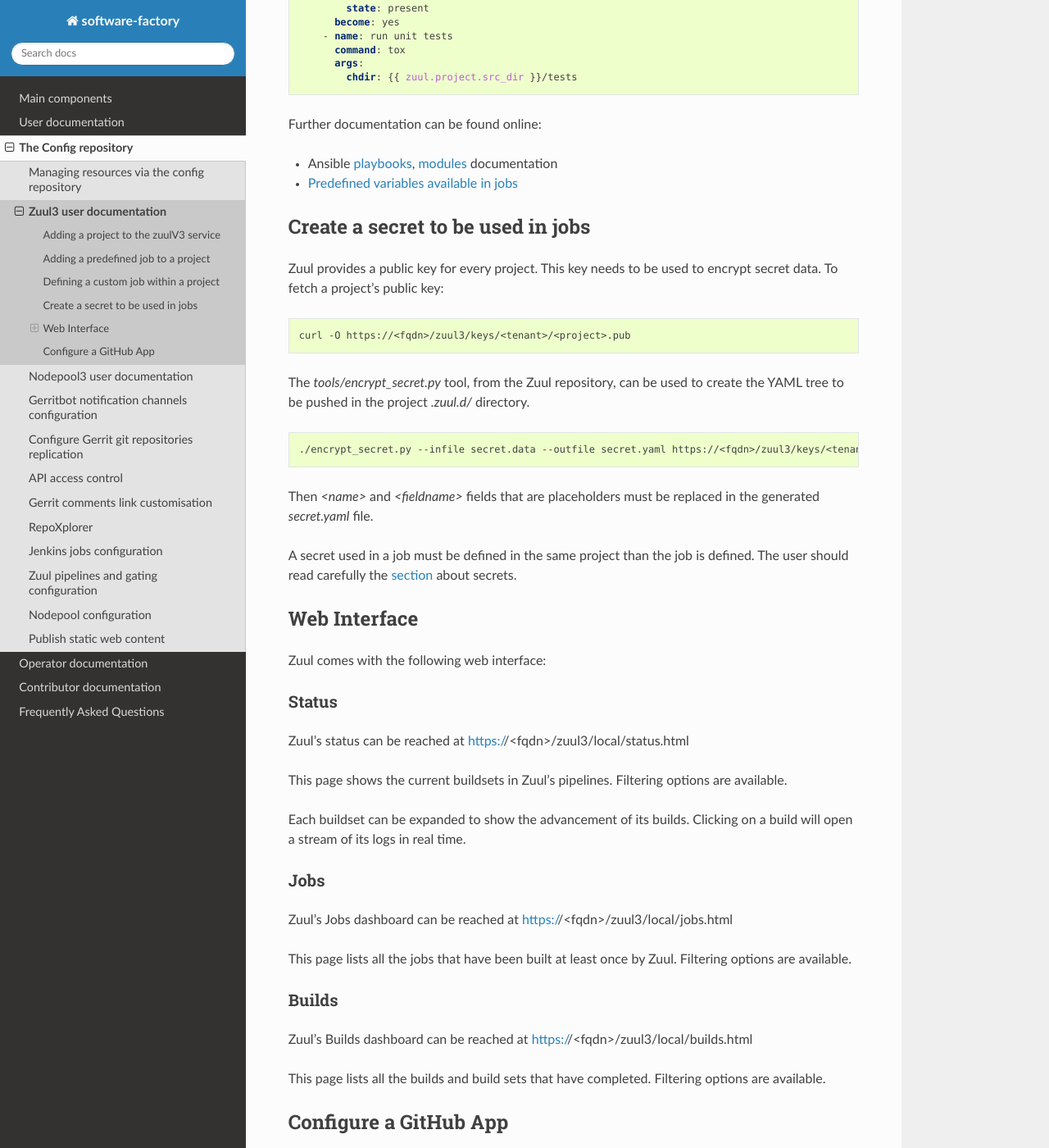
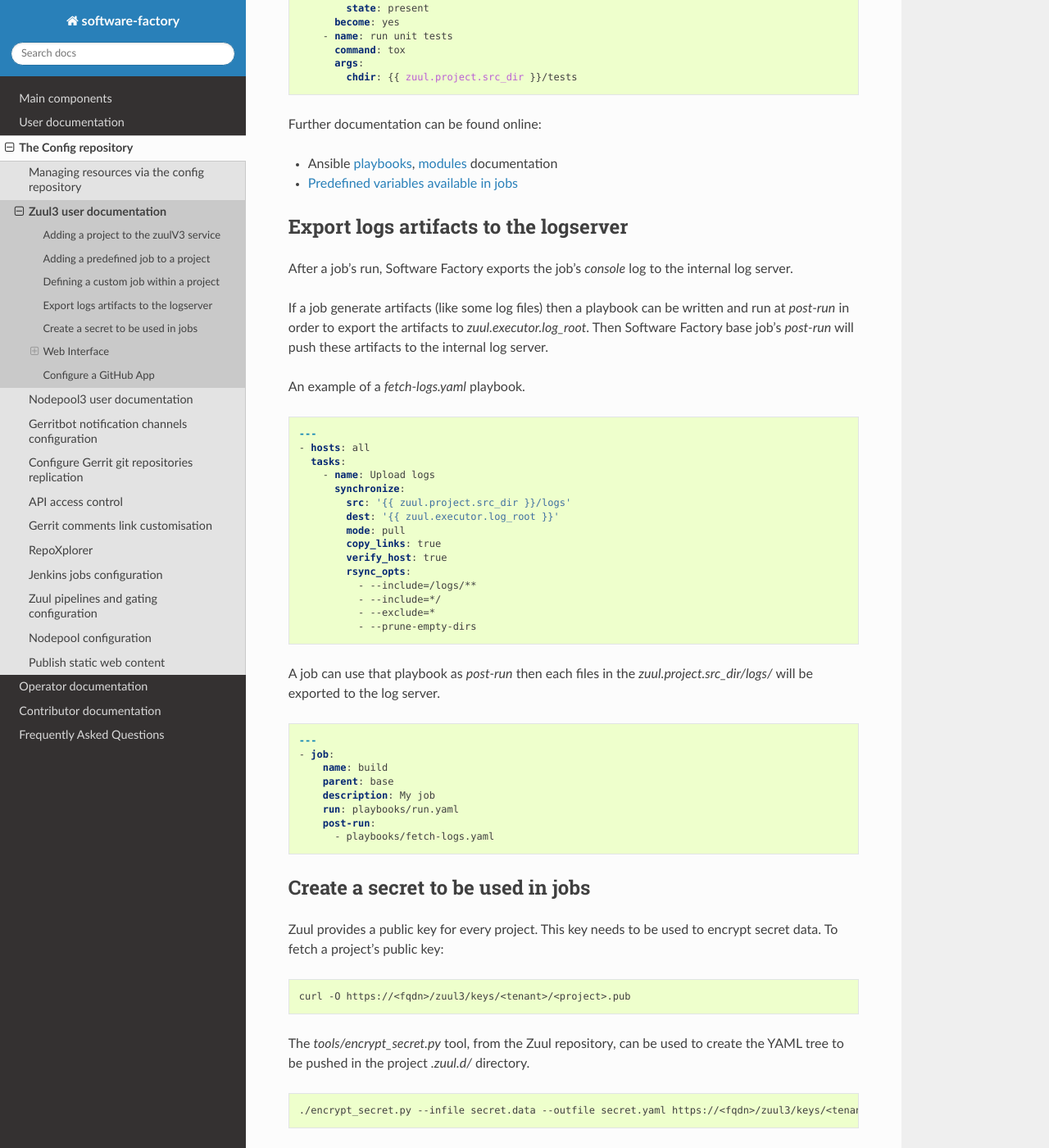
Before and after one commit to softwarefactory-project/sf-docs, a Sphinx documentation site: the page built from docs/project_config/zuul3_user.rst, in a window 1280 px wide and 1400 px high, scrolled down 3262 px. Shown: the whole window at 82% size. Built offline with Sphinx 7.4.7 and the Read the Docs theme 2.0.0, drawn with Linux system fonts in a browser that asks for light colours.

Commit message:
zuul3 doc: Explain how to export artifacts to the log server
Change-Id: I61249f97bed183a609360517527b639b17f54709

```diff
--- a/docs/project_config/zuul3_user.rst
+++ b/docs/project_config/zuul3_user.rst
@@ -190,6 +190,54 @@ Further documentation can be found online:
 
 .. _`Predefined variables available in jobs`: https://docs.openstack.org/infra/zuul/feature/zuulv3/user/jobs.html#variables
 
+.. _zuul3-artifacts-export:
+
+Export logs artifacts to the logserver
+--------------------------------------
+
+After a job's run, Software Factory exports the job's *console* log to
+the internal log server.
+
+If a job generate artifacts (like some log files) then a playbook can be
+written and run at *post-run* in order to export the artifacts to
+*zuul.executor.log_root*. Then Software Factory base job's *post-run*
+will push these artifacts to the internal log server.
+
+An example of a *fetch-logs.yaml* playbook.
+
+.. code-block:: yaml
+
+ ---
+ - hosts: all
+   tasks:
+     - name: Upload logs
+       synchronize:
+         src: '{{ zuul.project.src_dir }}/logs'
+         dest: '{{ zuul.executor.log_root }}'
+         mode: pull
+         copy_links: true
+         verify_host: true
+         rsync_opts:
+           - --include=/logs/**
+           - --include=*/
+           - --exclude=*
+           - --prune-empty-dirs
+
+A job can use that playbook as *post-run* then each files
+in the *zuul.project.src_dir/logs/* will be exported to the log server.
+
+.. code-block:: yaml
+
+  ---
+  - job:
+      name: build
+      parent: base
+      description: My job
+      run: playbooks/run.yaml
+      post-run:
+        - playbooks/fetch-logs.yaml
+
+
 Create a secret to be used in jobs
 ----------------------------------
 
```
